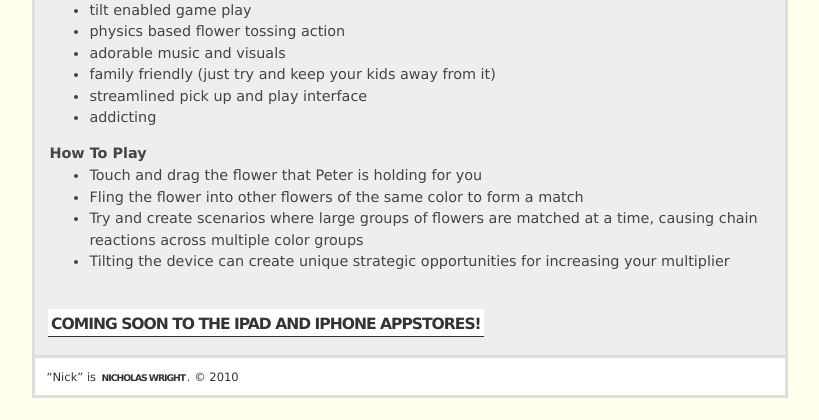
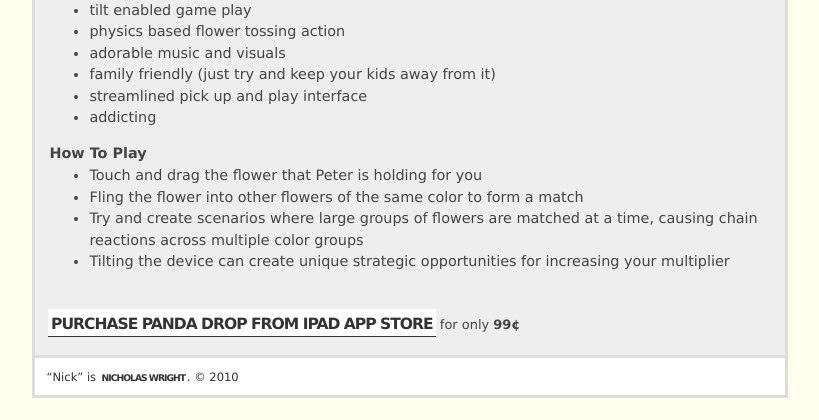
Before and after one commit to Abica/appsbynick-google-app-engine, a Python web app: template templates/root/pandadrop.html in a window 1280 px wide. Shown: the part 768-1188 px from the top of the page, without its empty margins (230-1049 px from the left). Run offline with Jinja, Linux system fonts and the light colour scheme; the template is opened without the code that fills it, so the values that code supplies are empty.

Commit message:
add appstore link to panda drop

```diff
--- a/templates/root/pandadrop.html
+++ b/templates/root/pandadrop.html
@@ -51,8 +51,8 @@
 	</div>
 
   <p class="c" style="clear: both">
-    <br />
-    <a name="pandadrop">Coming soon to the ipad and iphone appstores!</a>
+  <br />
+  <a href="http://itunes.apple.com/WebObjects/MZStore.woa/wa/viewSoftware?id=409669818&mt=8">Purchase Panda Drop from iPad App Store</a> for only <strong>99&cent;</strong>
   </p>
 
 {% endblock %}
```
